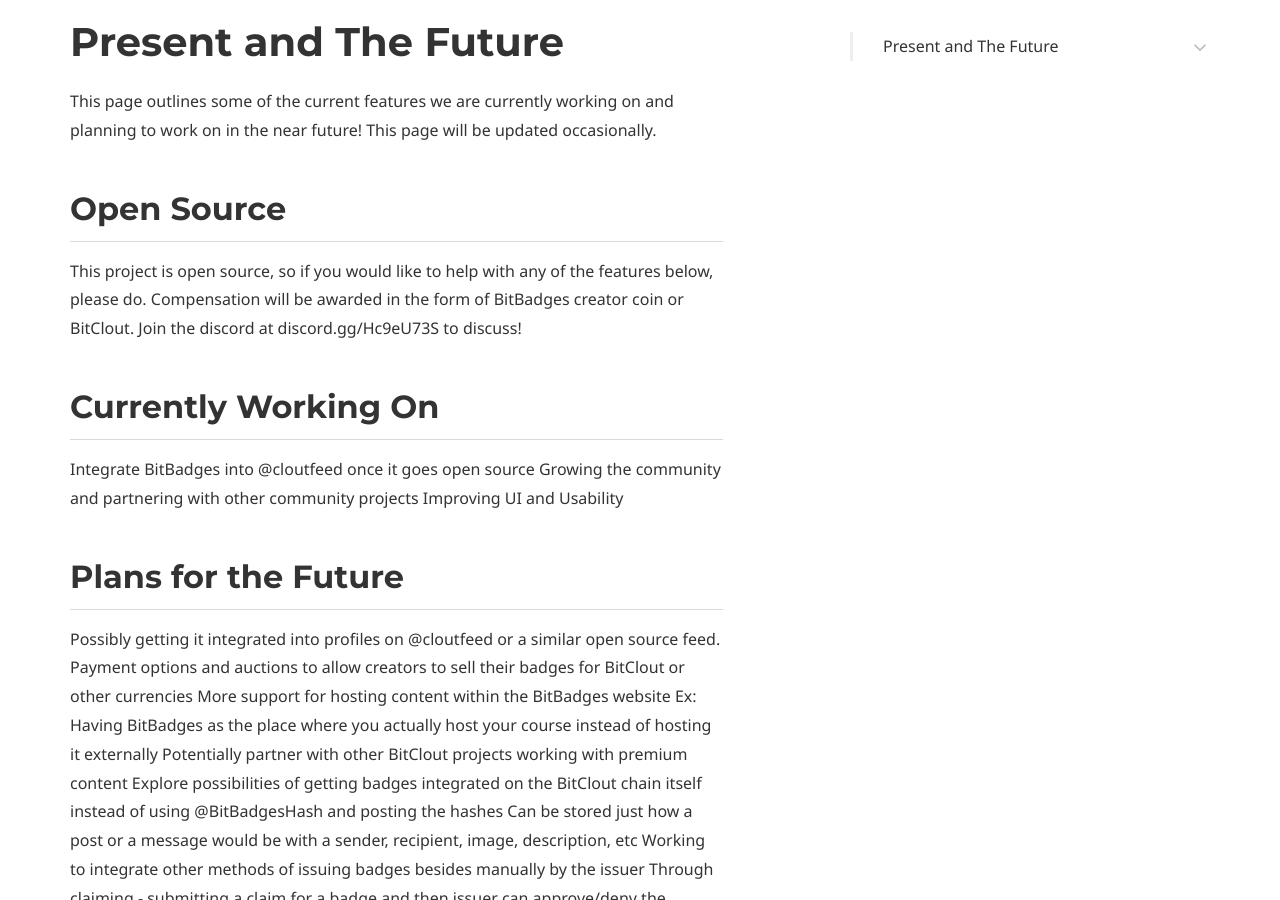
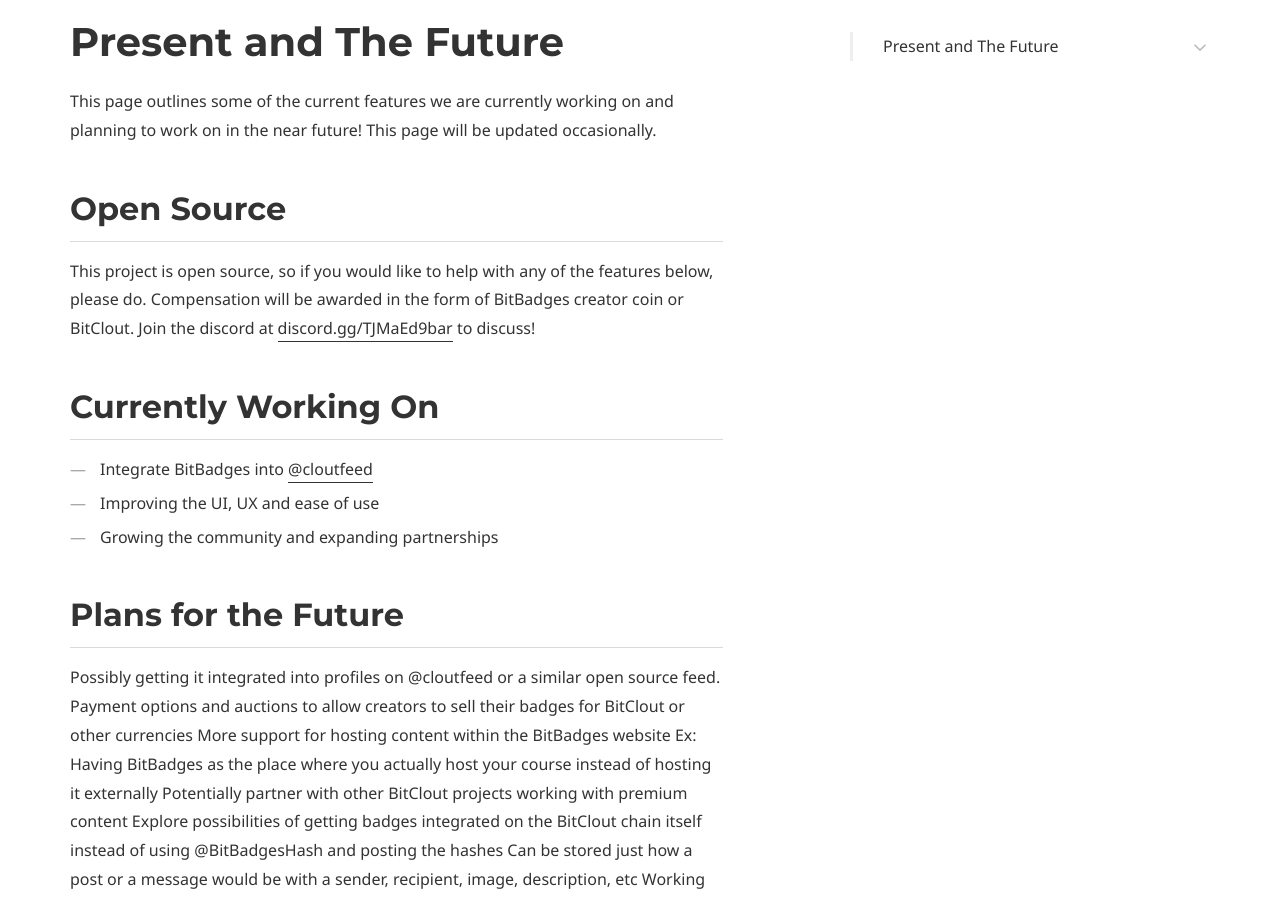
Before and after one commit to BitBadges/bitbadges.github.io, a Jekyll site: the page built from vision.md, in a window 1280 px wide and 900 px high, scrolled down 682 px. Built offline with Jekyll 4.4.1, drawn with Linux system fonts in a browser that asks for light colours; some web fonts are replaced.

Commit message:
Update vision.md

```diff
--- a/vision.md
+++ b/vision.md
@@ -32,12 +32,12 @@ page_nav:
 This page outlines some of the current features we are currently working on and planning to work on in the near future! This page will be updated occasionally.
 
 ## Open Source
-This project is open source, so if you would like to help with any of the features below, please do. Compensation will be awarded in the form of BitBadges creator coin or BitClout. Join the discord at discord.gg/Hc9eU73S to discuss!
+This project is open source, so if you would like to help with any of the features below, please do. Compensation will be awarded in the form of BitBadges creator coin or BitClout. Join the discord at [discord.gg/TJMaEd9bar](discord.gg/TJMaEd9bar) to discuss!
 
 ## Currently Working On
-Integrate BitBadges into @cloutfeed once it goes open source
-Growing the community and partnering with other community projects
-Improving UI and Usability
+- Integrate BitBadges into [@cloutfeed](https://bitclout.com/u/cloutfeed)
+- Improving the  UI, UX and ease of use
+- Growing the community and expanding partnerships
 
 ## Plans for the Future
 Possibly getting it integrated into profiles on @cloutfeed or a similar open source feed.
```
